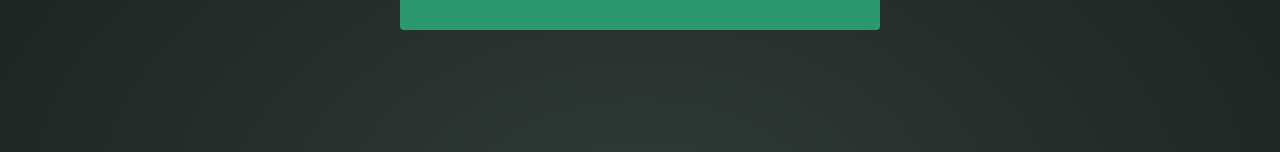
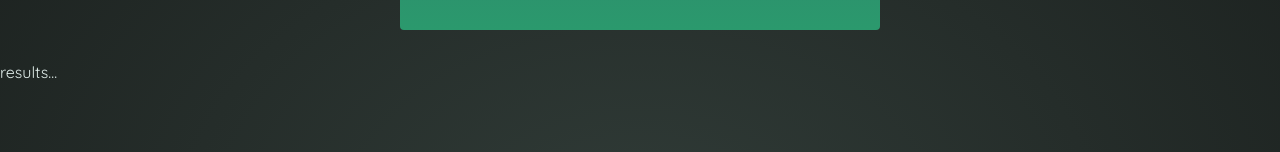
Before and after one commit to mohamuhsin/calculate-investment, a React (Vite) app: page / in a window 1280 px wide. Shown: the part 196-348 px from the top of the page. Built offline with nearby package versions, Linux system fonts and the light colour scheme.

Commit message:
created results component and shared the uplifted userinput state to it by using props and forwaded it to the results component

```diff
--- a/src/App.jsx
+++ b/src/App.jsx
@@ -2,6 +2,7 @@
 
 import Header from "./components/Header";
 import UserInput from "./components/UserInput";
+import Results from "./components/Results";
 
 function App() {
   const [userInput, setUserInput] = useState({
@@ -23,7 +24,8 @@
   return (
     <>
       <Header />
-      <UserInput onChangeInput={handleChange} userInput={userInput} />
+      <UserInput onChange={handleChange} userInput={userInput} />
+      <Results input={userInput} />
     </>
   );
 }
--- a/src/components/Results.jsx
+++ b/src/components/Results.jsx
@@ -1,3 +1,4 @@
-export default function Results() {
+export default function Results({ input }) {
+    console.log(input);
     return <p>results...</p>;
 }
```
